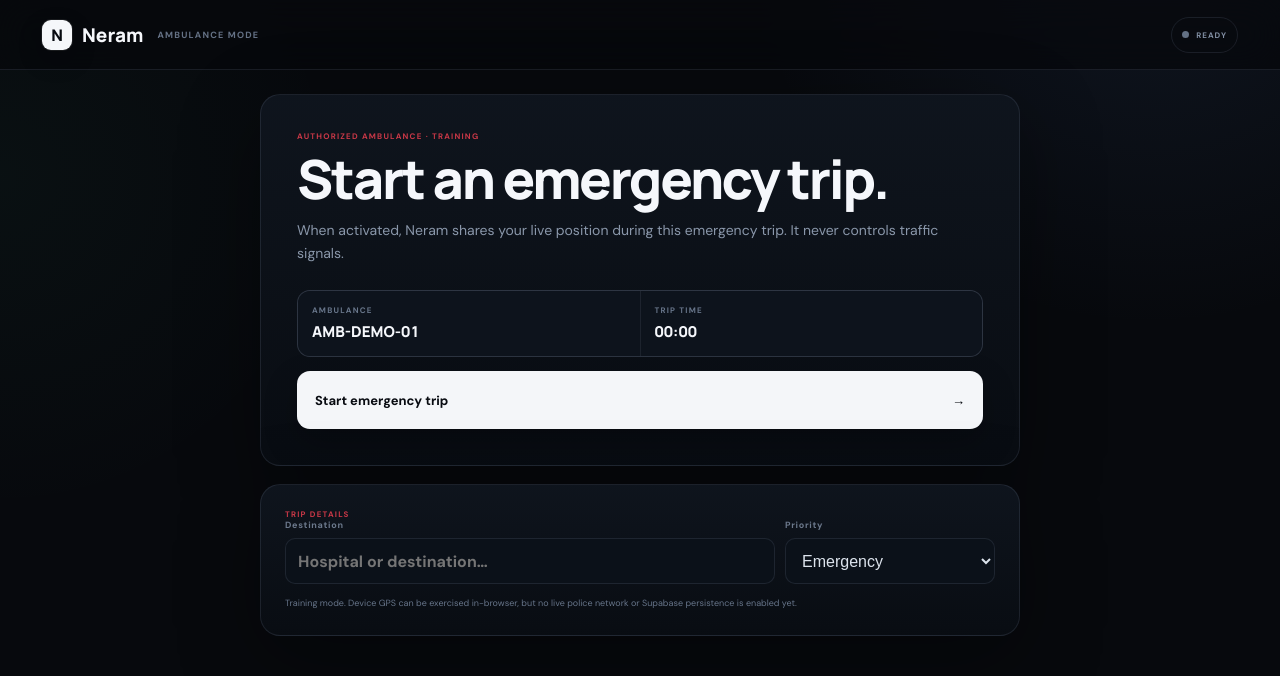
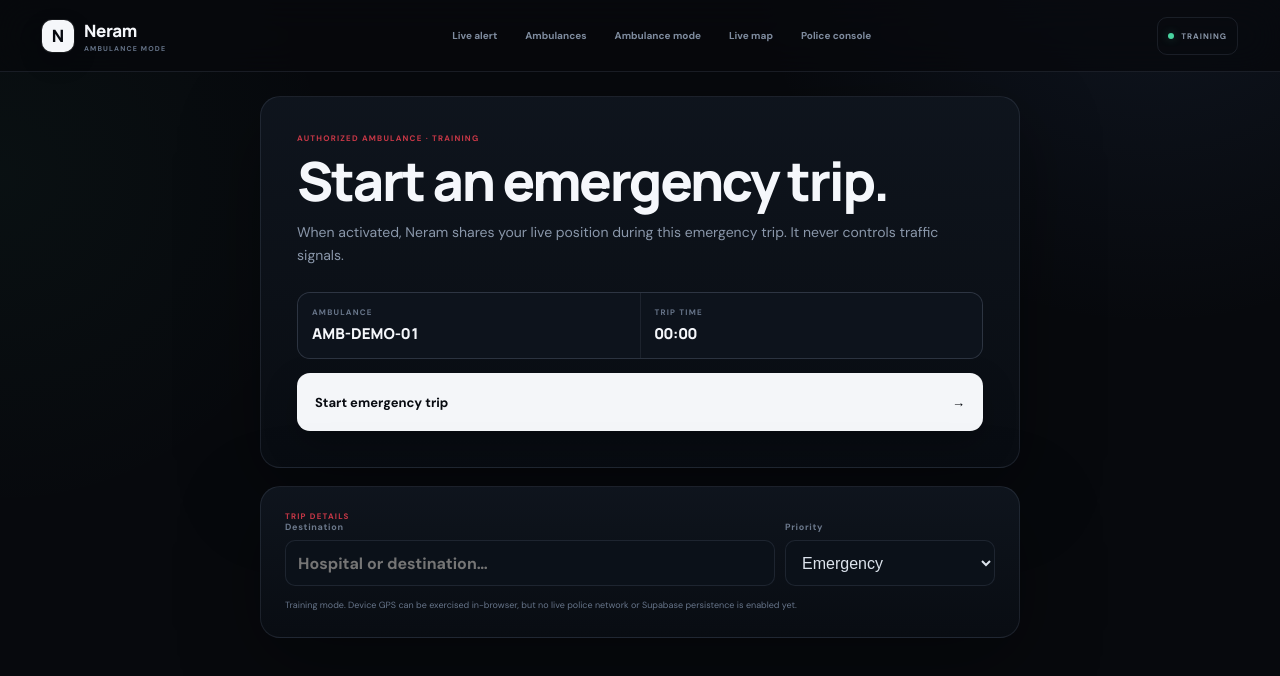
Before and after one commit to NotSash/Neram, a Next.js app in the folder apps/web/: page /ambulance in a window 1280 px wide. Shown: the top 676 px of the page. Built offline with nearby package versions, Linux system fonts and the light colour scheme.

Commit message:
feat: unify ambulance operations navigation

```diff
--- a/apps/web/app/ambulance/page.tsx
+++ b/apps/web/app/ambulance/page.tsx
@@ -3,37 +3,26 @@
 import "../premium-ops.css";
 import "../interface-polish.css";
 import "../install-prompt.css";
+import "../ops-nav.css";
 import InstallPrompt from "../InstallPrompt";
+import OpsNav from "../OpsNav";
 import { useEffect, useRef, useState } from "react";
 
-const DEMO_POINTS = [
-  { latitude: 13.0458, longitude: 80.2079 },{ latitude: 13.0466, longitude: 80.2087 },{ latitude: 13.0472, longitude: 80.2094 },{ latitude: 13.0479, longitude: 80.2103 },{ latitude: 13.0486, longitude: 80.211 },{ latitude: 13.0494, longitude: 80.2118 },{ latitude: 13.0503, longitude: 80.2127 },{ latitude: 13.0511, longitude: 80.2134 },{ latitude: 13.052, longitude: 80.2145 },{ latitude: 13.0527, longitude: 80.2153 },
-];
-
-type Decision = { shouldAlert:boolean; reason:string; signal:{id:string;name:string}|null; distanceToSignalMeters:number|null; estimatedEtaSeconds:number|null };
-type GpsState = "simulation"|"device"|"denied"|"unavailable";
+const DEMO_POINTS=[{latitude:13.0458,longitude:80.2079},{latitude:13.0466,longitude:80.2087},{latitude:13.0472,longitude:80.2094},{latitude:13.0479,longitude:80.2103},{latitude:13.0486,longitude:80.211},{latitude:13.0494,longitude:80.2118},{latitude:13.0503,longitude:80.2127},{latitude:13.0511,longitude:80.2134},{latitude:13.052,longitude:80.2145},{latitude:13.0527,longitude:80.2153}];
+type Decision={shouldAlert:boolean;reason:string;signal:{id:string;name:string}|null;distanceToSignalMeters:number|null;estimatedEtaSeconds:number|null};type GpsState="simulation"|"device"|"denied"|"unavailable";
 
 export default function AmbulancePage(){
-  const [active,setActive]=useState(false); const [online,setOnline]=useState(true); const [seconds,setSeconds]=useState(0); const [shared,setShared]=useState(false); const [pointIndex,setPointIndex]=useState(0); const [decision,setDecision]=useState<Decision|null>(null); const [lastUpdate,setLastUpdate]=useState<string|null>(null); const [sending,setSending]=useState(false); const [gpsState,setGpsState]=useState<GpsState>("simulation"); const [accuracyMeters,setAccuracyMeters]=useState<number|null>(null); const [gpsError,setGpsError]=useState<string|null>(null); const watchId=useRef<number|null>(null);
+  const [active,setActive]=useState(false);const [online,setOnline]=useState(true);const [seconds,setSeconds]=useState(0);const [shared,setShared]=useState(false);const [pointIndex,setPointIndex]=useState(0);const [decision,setDecision]=useState<Decision|null>(null);const [lastUpdate,setLastUpdate]=useState<string|null>(null);const [sending,setSending]=useState(false);const [gpsState,setGpsState]=useState<GpsState>("simulation");const [accuracyMeters,setAccuracyMeters]=useState<number|null>(null);const [gpsError,setGpsError]=useState<string|null>(null);const watchId=useRef<number|null>(null);
   useEffect(()=>{const sync=()=>setOnline(navigator.onLine);sync();window.addEventListener("online",sync);window.addEventListener("offline",sync);return()=>{window.removeEventListener("online",sync);window.removeEventListener("offline",sync)}},[]);
   useEffect(()=>{if(!active)return;const t=window.setInterval(()=>setSeconds(v=>v+1),1000);return()=>window.clearInterval(t)},[active]);
   useEffect(()=>{if(!active||!shared||gpsState!=="simulation")return;const t=window.setInterval(()=>setPointIndex(v=>v>=DEMO_POINTS.length-1?0:v+1),2200);return()=>window.clearInterval(t)},[active,shared,gpsState]);
-  useEffect(()=>{if(!active||!shared||gpsState!=="device")return;if(!navigator.geolocation){setGpsState("unavailable");setGpsError("This device does not expose browser location services.");return}
-    const id=navigator.geolocation.watchPosition(position=>{const point={latitude:position.coords.latitude,longitude:position.coords.longitude};setAccuracyMeters(Number.isFinite(position.coords.accuracy)?position.coords.accuracy:null);setGpsError(null);setSending(true);fetch("/api/ambulance/update",{method:"POST",headers:{"content-type":"application/json"},body:JSON.stringify({...point,speedMps:Number.isFinite(position.coords.speed)&&position.coords.speed!==null?Math.max(0,position.coords.speed):13.9,gpsQuality:position.coords.accuracy<=30?"good":"degraded"})}).then(async r=>{if(!r.ok)throw new Error("GPS update rejected");return r.json() as Promise<{decision:Decision}>}).then(d=>{setDecision(d.decision);setLastUpdate(new Date().toLocaleTimeString([], {hour:"2-digit",minute:"2-digit",second:"2-digit"}))}).catch(()=>setGpsError("Neram could not process the latest GPS update.")).finally(()=>setSending(false))},error=>{if(error.code===error.PERMISSION_DENIED){setGpsState("denied");setGpsError("Location permission was denied. Simulation remains available.")}else setGpsError("Unable to obtain a fresh GPS position.")},{enableHighAccuracy:true,maximumAge:5000,timeout:10000});watchId.current=id;return()=>{navigator.geolocation.clearWatch(id);watchId.current=null}},[active,shared,gpsState]);
+  useEffect(()=>{if(!active||!shared||gpsState!=="device")return;if(!navigator.geolocation){setGpsState("unavailable");setGpsError("This device does not expose browser location services.");return}const id=navigator.geolocation.watchPosition(position=>{const point={latitude:position.coords.latitude,longitude:position.coords.longitude};setAccuracyMeters(Number.isFinite(position.coords.accuracy)?position.coords.accuracy:null);setGpsError(null);setSending(true);fetch("/api/ambulance/update",{method:"POST",headers:{"content-type":"application/json"},body:JSON.stringify({...point,speedMps:Number.isFinite(position.coords.speed)&&position.coords.speed!==null?Math.max(0,position.coords.speed):13.9,gpsQuality:position.coords.accuracy<=30?"good":"degraded"})}).then(async r=>{if(!r.ok)throw new Error("GPS update rejected");return r.json() as Promise<{decision:Decision}>}).then(d=>{setDecision(d.decision);setLastUpdate(new Date().toLocaleTimeString([], {hour:"2-digit",minute:"2-digit",second:"2-digit"}))}).catch(()=>setGpsError("Neram could not process the latest GPS update.")).finally(()=>setSending(false))},error=>{if(error.code===error.PERMISSION_DENIED){setGpsState("denied");setGpsError("Location permission was denied. Simulation remains available.")}else setGpsError("Unable to obtain a fresh GPS position.")},{enableHighAccuracy:true,maximumAge:5000,timeout:10000});watchId.current=id;return()=>{navigator.geolocation.clearWatch(id);watchId.current=null}},[active,shared,gpsState]);
   useEffect(()=>{if(!active||!shared||gpsState!=="simulation")return;const point=DEMO_POINTS[pointIndex];setSending(true);fetch("/api/ambulance/update",{method:"POST",headers:{"content-type":"application/json"},body:JSON.stringify({...point,speedMps:13.9,gpsQuality:"good"})}).then(async r=>{if(!r.ok)throw new Error("Update failed");return r.json() as Promise<{decision:Decision}>}).then(d=>{setDecision(d.decision);setLastUpdate(new Date().toLocaleTimeString([], {hour:"2-digit",minute:"2-digit",second:"2-digit"}))}).catch(()=>setLastUpdate(null)).finally(()=>setSending(false))},[active,shared,pointIndex,gpsState]);
   const resetTrip=()=>{if(watchId.current!==null&&navigator.geolocation){navigator.geolocation.clearWatch(watchId.current);watchId.current=null}setActive(false);setShared(false);setSeconds(0);setPointIndex(0);setDecision(null);setLastUpdate(null);setGpsState("simulation");setAccuracyMeters(null);setGpsError(null)};
-  const startTrip=()=>{if(!online){setGpsError("No internet connection. Neram cannot send live ambulance updates right now.");return}setGpsError(null);setActive(true)};
-  const enableDeviceGps=()=>{if(!online){setGpsError("Reconnect to the internet before enabling live GPS updates.");return}setGpsError(null);setGpsState("device");setShared(true)};
-  return <main className="ambulance-shell"><header className="ambulance-header"><a className="ops-brand" href="/" aria-label="Back to Neram home"><span className="brand-mark">N</span><span>Neram</span><small>AMBULANCE MODE</small></a><span className={`ambulance-status ${active?"is-live":""}`}><i/> {active?"EMERGENCY ACTIVE":"READY"}</span></header>
-    {!online&&<div className="ambulance-connection-loss" role="alert"><span>!</span><div><strong>You're offline</strong><p>Live ambulance updates are paused until the connection returns.</p></div></div>}
-    <section className="ambulance-card ambulance-hero"><div className="map-overline">AUTHORIZED AMBULANCE · TRAINING</div><h1>{active?"Location sharing is on.":"Start an emergency trip."}</h1><p>{active?"Neram is preparing advance information for traffic police along your route.":"When activated, Neram shares your live position during this emergency trip. It never controls traffic signals."}</p>
-      <div className="ambulance-meta-grid"><div><span>AMBULANCE</span><strong>AMB-DEMO-01</strong></div><div><span>TRIP TIME</span><strong>{String(Math.floor(seconds/60)).padStart(2,"0")}:{String(seconds%60).padStart(2,"0")}</strong></div></div>
-      <button type="button" disabled={!active&&!online} className={active?"ambulance-stop":"ambulance-start"} onClick={()=>active?resetTrip():startTrip()}><span>{active?"End emergency trip":online?"Start emergency trip":"Waiting for connection"}</span><span>{active?"■":"→"}</span></button>
-      {active&&<div className="ambulance-sharing" role="status"><span className={`sharing-indicator ${shared?"is-shared":""}`}/><div><strong>{shared?(gpsState==="device"?"Device GPS active":"Simulation GPS active"):"Location not shared"}</strong><p>{!shared?"Enable training location sharing to exercise the alert pipeline.":gpsState==="device"?`${accuracyMeters?`Accuracy ±${Math.round(accuracyMeters)}m`:"Waiting for GPS accuracy"} · ${sending?"Sending update…":lastUpdate?`Last update ${lastUpdate}`:"Waiting for first GPS update."}`:sending?"Sending simulated GPS update…":lastUpdate?`Last update ${lastUpdate}`:"Waiting for first simulated GPS update."}</p></div>{!shared?<button type="button" onClick={()=>setShared(true)}>Simulate GPS</button>:gpsState==="device"?<button type="button" onClick={()=>{setGpsState("simulation");setAccuracyMeters(null);setGpsError(null)}}>Simulation</button>:<button type="button" onClick={enableDeviceGps}>Use device GPS</button>}</div>}
-      {gpsError&&<p className="ambulance-note" role="alert">{gpsError}</p>}
-      {decision?.shouldAlert&&<div className="ambulance-alert-preview" role="status"><div><span>ALERT WINDOW OPEN</span><strong>{decision.signal?.name}</strong></div><div><strong>{decision.estimatedEtaSeconds??"—"}s</strong><small>ETA</small></div></div>}
-    </section>
-    <section className="ambulance-card"><div className="map-overline">TRIP DETAILS</div><div className="ambulance-fields"><label>Destination <input placeholder="Hospital or destination…" /></label><label>Priority <select defaultValue="emergency"><option value="emergency">Emergency</option><option value="critical">Critical</option></select></label></div><p className="ambulance-note">Training mode. Device GPS can be exercised in-browser, but no live police network or Supabase persistence is enabled yet.</p></section>
-    <InstallPrompt />
+  const startTrip=()=>{if(!online){setGpsError("No internet connection. Neram cannot send live ambulance updates right now.");return}setGpsError(null);setActive(true)};const enableDeviceGps=()=>{if(!online){setGpsError("Reconnect to the internet before enabling live GPS updates.");return}setGpsError(null);setGpsState("device");setShared(true)};
+  return <main className="ambulance-shell"><OpsNav section="AMBULANCE MODE" status={!online?"OFFLINE":active?"EMERGENCY ACTIVE":"TRAINING"}/>{!online&&<div className="ambulance-connection-loss" role="alert"><span>!</span><div><strong>You're offline</strong><p>Live ambulance updates are paused until the connection returns.</p></div></div>}
+    <section className="ambulance-card ambulance-hero"><div className="map-overline">AUTHORIZED AMBULANCE · TRAINING</div><h1>{active?"Location sharing is on.":"Start an emergency trip."}</h1><p>{active?"Neram is preparing advance information for traffic police along your route.":"When activated, Neram shares your live position during this emergency trip. It never controls traffic signals."}</p><div className="ambulance-meta-grid"><div><span>AMBULANCE</span><strong>AMB-DEMO-01</strong></div><div><span>TRIP TIME</span><strong>{String(Math.floor(seconds/60)).padStart(2,"0")}:{String(seconds%60).padStart(2,"0")}</strong></div></div><button type="button" disabled={!active&&!online} className={active?"ambulance-stop":"ambulance-start"} onClick={()=>active?resetTrip():startTrip()}><span>{active?"End emergency trip":online?"Start emergency trip":"Waiting for connection"}</span><span>{active?"■":"→"}</span></button>
+      {active&&<div className="ambulance-sharing" role="status"><span className={`sharing-indicator ${shared?"is-shared":""}`}/><div><strong>{shared?(gpsState==="device"?"Device GPS active":"Simulation GPS active"):"Location not shared"}</strong><p>{!shared?"Enable training location sharing to exercise the alert pipeline.":gpsState==="device"?`${accuracyMeters?`Accuracy ±${Math.round(accuracyMeters)}m`:"Waiting for GPS accuracy"} · ${sending?"Sending update…":lastUpdate?`Last update ${lastUpdate}`:"Waiting for first GPS update."}`:sending?"Sending simulated GPS update…":lastUpdate?`Last update ${lastUpdate}`:"Waiting for first simulated GPS update."}</p></div>{!shared?<button type="button" onClick={()=>setShared(true)}>Simulate GPS</button>:gpsState==="device"?<button type="button" onClick={()=>{setGpsState("simulation");setAccuracyMeters(null);setGpsError(null)}}>Simulation</button>:<button type="button" onClick={enableDeviceGps}>Use device GPS</button>}</div>}{gpsError&&<p className="ambulance-note" role="alert">{gpsError}</p>}{decision?.shouldAlert&&<div className="ambulance-alert-preview" role="status"><div><span>ALERT WINDOW OPEN</span><strong>{decision.signal?.name}</strong></div><div><strong>{decision.estimatedEtaSeconds??"—"}s</strong><small>ETA</small></div></div>}
+    </section><section className="ambulance-card"><div className="map-overline">TRIP DETAILS</div><div className="ambulance-fields"><label>Destination <input placeholder="Hospital or destination…"/></label><label>Priority <select defaultValue="emergency"><option value="emergency">Emergency</option><option value="critical">Critical</option></select></label></div><p className="ambulance-note">Training mode. Device GPS can be exercised in-browser, but no live police network or Supabase persistence is enabled yet.</p></section><InstallPrompt/>
   </main>;
 }
```
